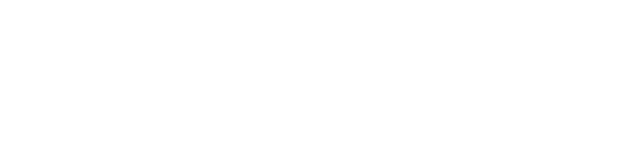
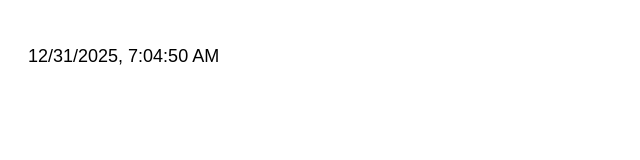
Before and after one commit to acciojob/clock-nivas7920, a website: page main.html in a window 1280 px wide. Shown: the whole page, without its empty margins (0-640 px from the left). Drawn offline with Linux system fonts and the light colour scheme.

Commit message:
created a submission

```diff
--- a/main.html
+++ b/main.html
@@ -8,6 +8,8 @@
 
 <body>
 	<!-- the entire body must be written by student -->
+
+	  <p id="timer"></p>
     <script type="text/javascript" src="./script.js">
 </script>
 
--- a/script.js
+++ b/script.js
@@ -1 +1,11 @@
 //your JS code here. If required.
+ function updateTimer() {
+            const now = new Date();
+            document.getElementById("timer").innerText = now.toLocaleString();
+        }
+
+
+        updateTimer();
+
+
+        setInterval(updateTimer, 1000);
--- a/styles.css
+++ b/styles.css
@@ -1 +1,6 @@
 /*  your css code here. If applicable */
+body {
+            font-family: Arial, sans-serif;
+            font-size: 18px;
+            padding: 20px;
+        }
```
